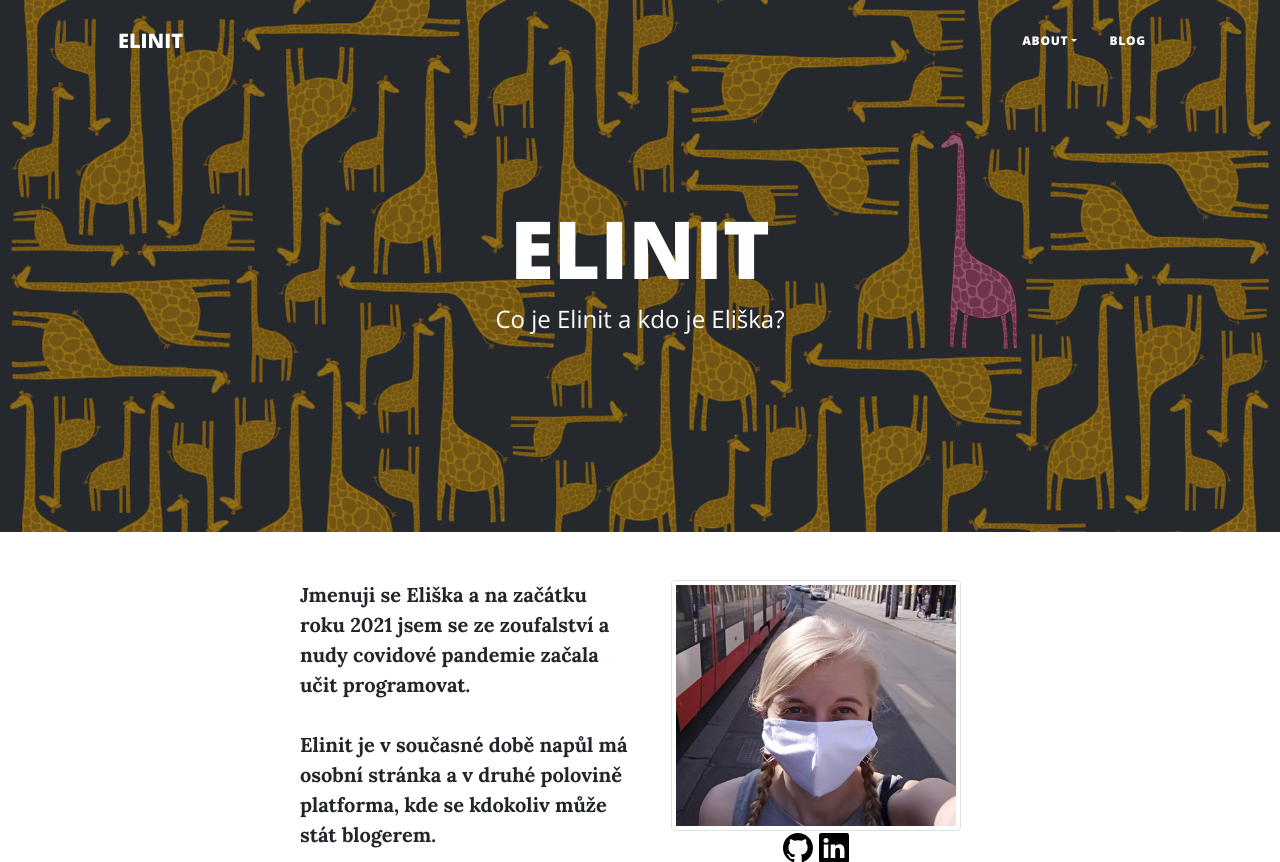
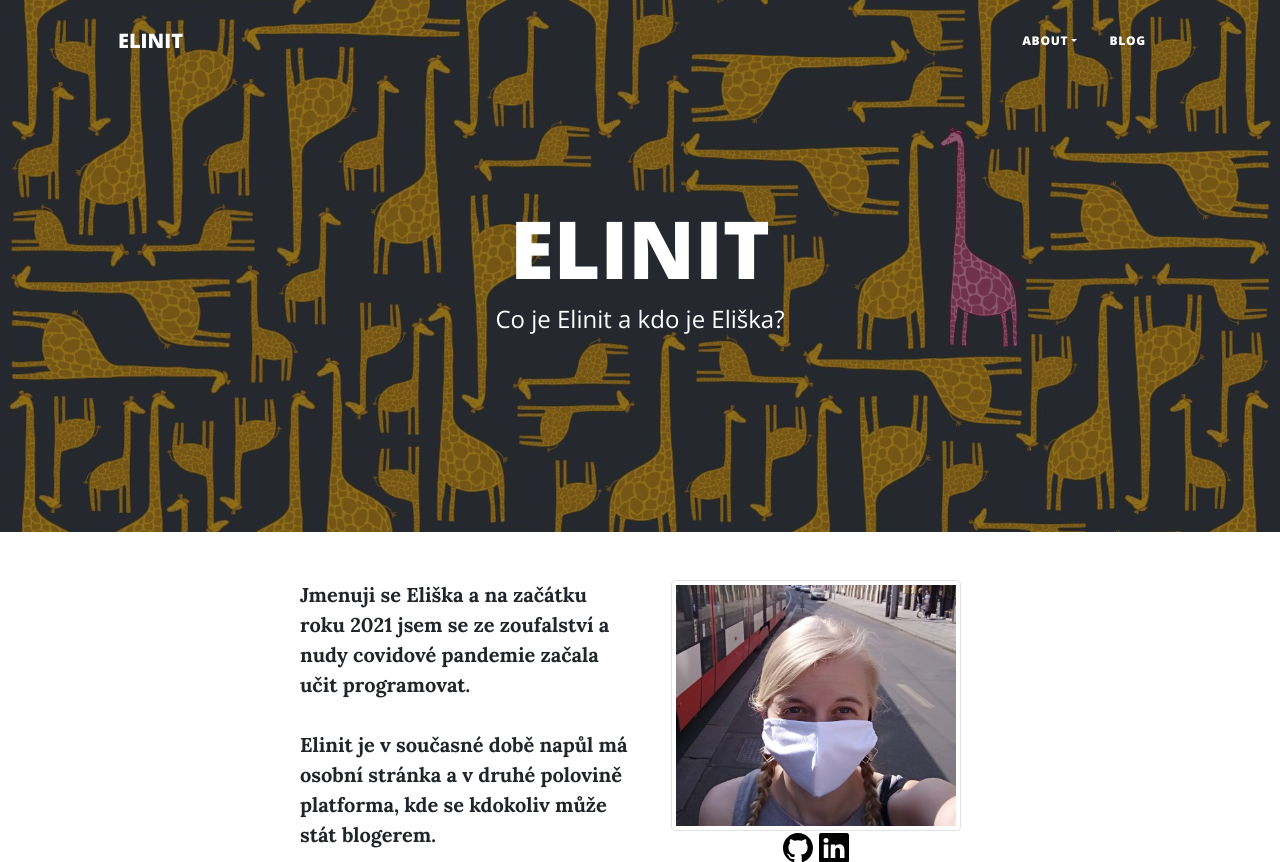
Before and after one commit to eliska-n/elinit, a Django app: page /cz/about in a window 1280 px wide. Shown: the top 862 px of the page. Run offline with Django 3.2, Linux system fonts and the light colour scheme; parts of the project's set-up code (start-up, migrations or seed data) failed here and were passed over; some libraries are stand-ins or nearby versions.

Commit message:
přidala jsem nový obrázek žiraf

```diff
--- a/blog/templates/about_cz.html
+++ b/blog/templates/about_cz.html
@@ -4,7 +4,7 @@
 {% block bgimg %}
 <style>
     header.masthead {
-    background-image: url("{% static '\blog\images\giraffe_elinit.png' %}");
+    background-image: url("{% static '\blog\images\Zirafy2.jpeg' %}");
     }
 </style>
 {% endblock %}
--- a/blog/templates/about_eng.html
+++ b/blog/templates/about_eng.html
@@ -4,7 +4,7 @@
 {% block bgimg %}
 <style>
     header.masthead {
-    background-image: url("{% static '\blog\images\giraffe_elinit.png' %}");
+    background-image: url("{% static '\blog\images\Zirafy2.jpeg' %}");
     }
 </style>
 {% endblock %}
```
Also changed, not shown: static/blog/images/Zirafy2.jpeg (added), static/blog/images/eli_about.jpg (deleted), static/blog/images/elinit_unicorns.png (deleted), static/blog/images/giraffe_elinit.png (deleted).
